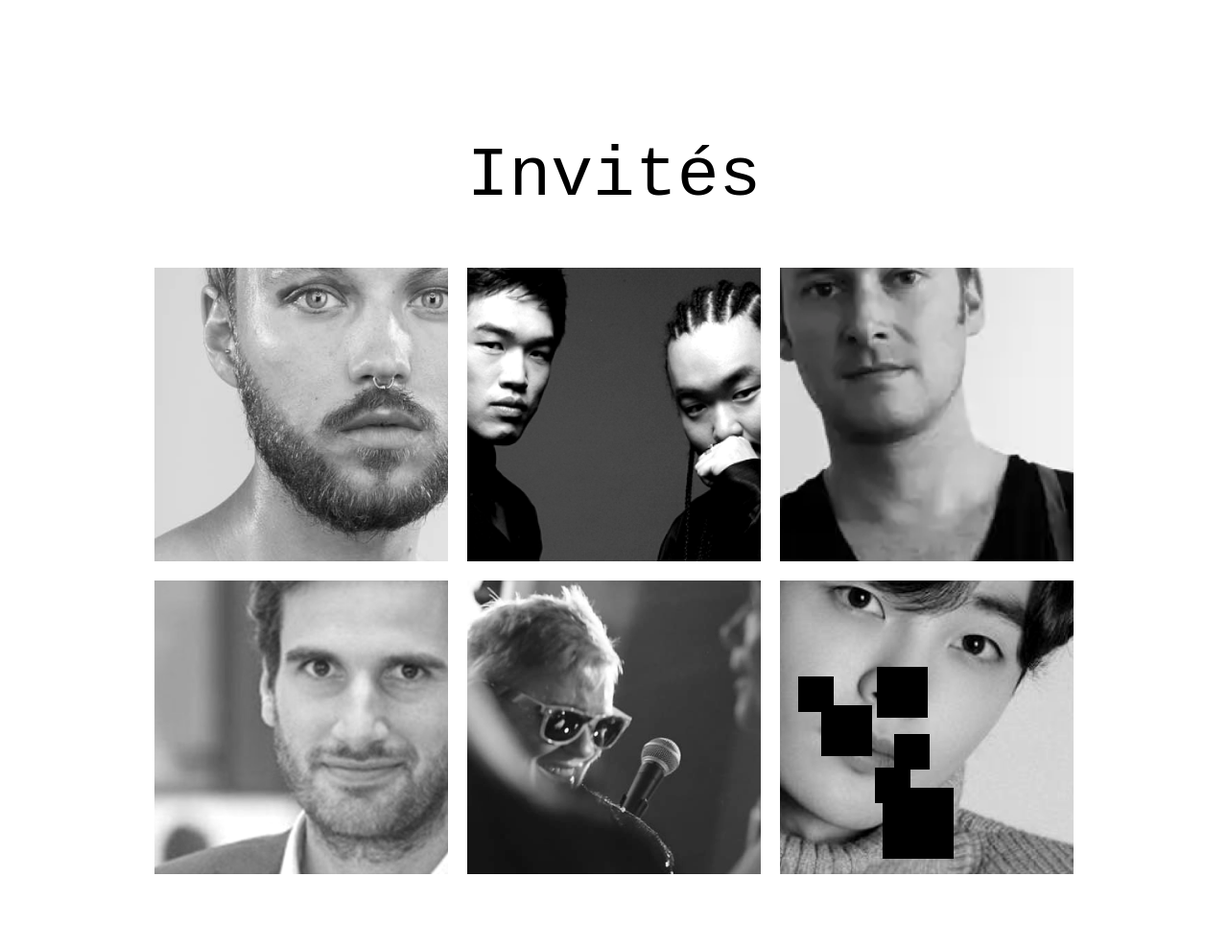
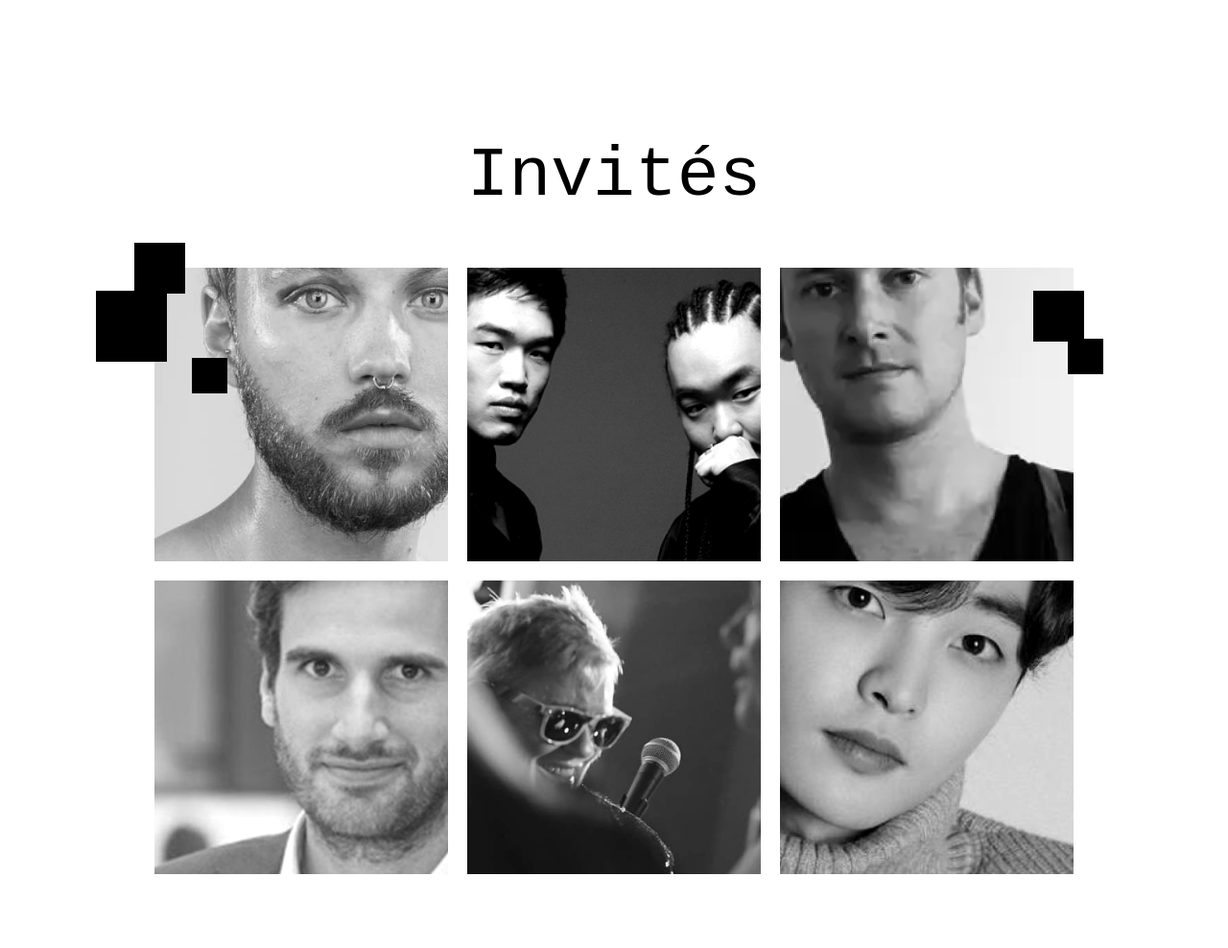
Before and after one commit to ElenoreGill/eikonica, a website built with Parcel: page src/index.html in a window 1280 px wide. Shown: the part 2031-3019 px from the top of the page at 96% size. Built offline with nearby package versions, Linux system fonts and the light colour scheme; a web font is replaced by a local one.

Commit message:
text program

```diff
--- a/src/css/main.css
+++ b/src/css/main.css
@@ -283,7 +283,7 @@ h2 {
   width: 37px;
   background-color: black;
   position: absolute;
-  top: 160px;
+  top: 100px;
   right: 150px;
 }
 .small-square-7 {
@@ -458,26 +458,26 @@ h4 {
   position: absolute;
   left: 100px;
   z-index: 1;
-  font-size: 26px;
+  font-size: 22px;
 }
 .programme {
   position: relative;
 }
 
 .programme-1 {
-  top: 47%;
+  top: 50%;
 }
 .programme-2 {
-  top: 52%;
+  top: 54%;
 }
 .programme-3 {
-  top: 57%;
+  top: 58%;
 }
 .programme-4 {
   top: 62%;
 }
 .programme-5 {
-  top: 67%;
+  top: 66%;
 }
 .programme h2 {
   padding-bottom: 100px;
@@ -649,3 +649,54 @@ footer p {
   height: 53px;
   width: 53px;
 }
+
+/* squares about us*/
+.large-square-5 {
+  height: 74px;
+  width: 74px;
+  background-color: black;
+  position: absolute;
+  top: 600px;
+  left: 100px;
+}
+.medium-square-9 {
+  height: 53px;
+  width: 53px;
+  background-color: black;
+  position: absolute;
+  top: 550px;
+  left: 140px;
+}
+.small-square-6 {
+  height: 37px;
+  width: 37px;
+  background-color: black;
+  position: absolute;
+  top: 670px;
+  left: 200px;
+}
+
+.medium-square-10 {
+  height: 53px;
+  width: 53px;
+  background-color: black;
+  position: absolute;
+  top: 600px;
+  right: 150px;
+}
+.small-square-8 {
+  height: 37px;
+  width: 37px;
+  background-color: black;
+  position: absolute;
+  top: 6800px;
+  right: 150px;
+}
+.small-square-9 {
+  height: 37px;
+  width: 37px;
+  background-color: black;
+  position: absolute;
+  top: 650px;
+  right: 130px;
+}
--- a/src/index.html
+++ b/src/index.html
@@ -140,15 +140,14 @@
               <h3 class="time">J3 17:00</h3>
             </div>
           </div>
-          <div class="large-square-4"></div>
-          <div class="medium-square-8"></div>
-          <div class="small-square-5"></div>
-          <div class="small-square-6"></div>
-          <div class="medium-square-9"></div>
-          <div class="small-square-7"></div>
-          <div class="small-square-8"></div>
         </div>
       </div>
+      <div class="large-square-5"></div>
+      <div class="medium-square-9"></div>
+      <div class="small-square-6"></div>
+      <div class="medium-square-10"></div>
+      <div class="small-square-8"></div>
+      <div class="small-square-9"></div>
     </div>
 
     <div class="container">
```
